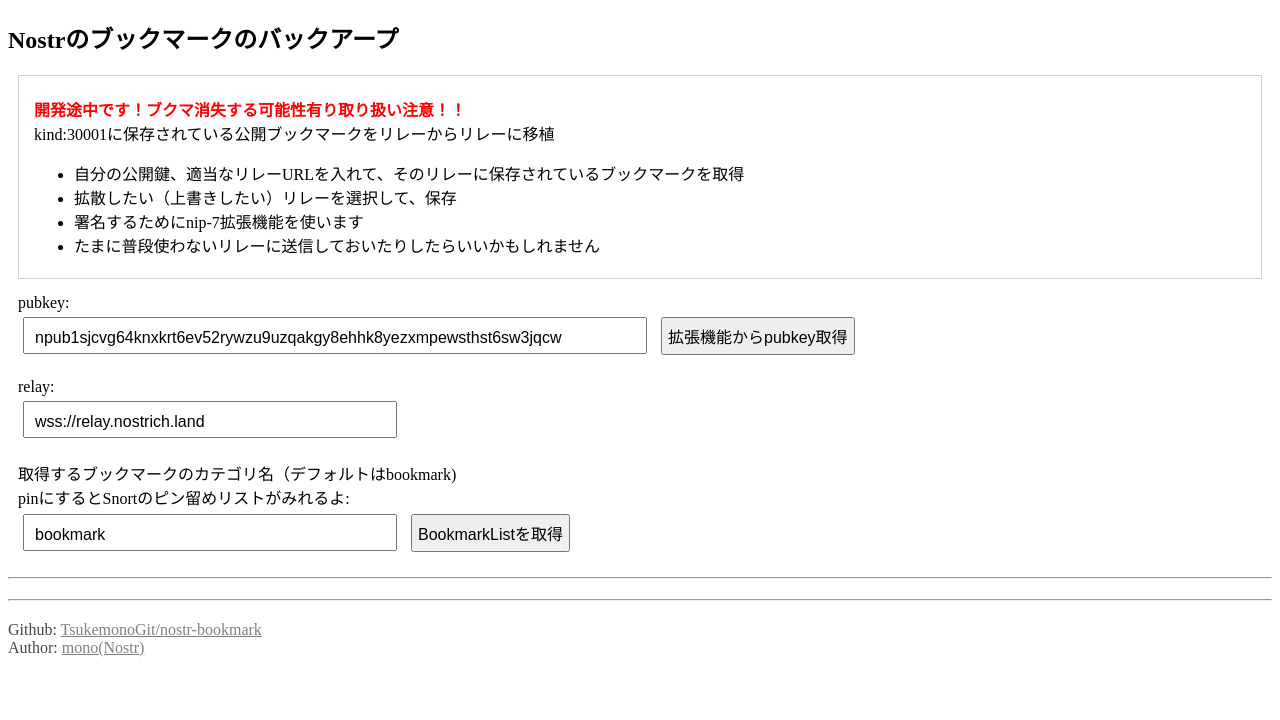
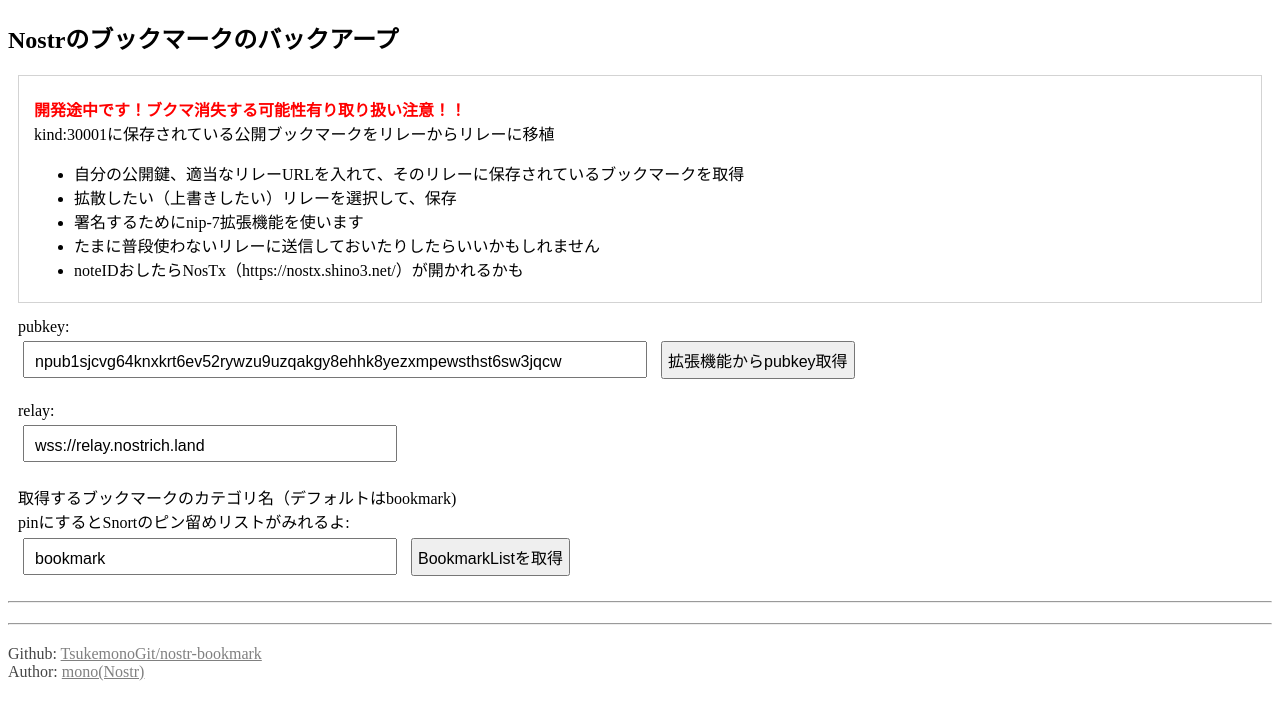
Before and after one commit to TsukemonoGit/nostr-bookmark, a SvelteKit app: page / in a window 1280 px wide. Shown: the top 720 px of the page. Built offline with nearby package versions, Linux system fonts and the light colour scheme.

Commit message:
noteIDおしたらNosTx開かれるかも文追加

```diff
--- a/src/routes/+page.svelte
+++ b/src/routes/+page.svelte
@@ -377,6 +377,9 @@
             <li>
                 たまに普段使わないリレーに送信しておいたりしたらいいかもしれません
             </li>
+            <li>
+                noteIDおしたらNosTx（https://nostx.shino3.net/）が開かれるかも
+            </li>
         </ul>
     </div>
     <!-------------------------------------------------------------------->
```
